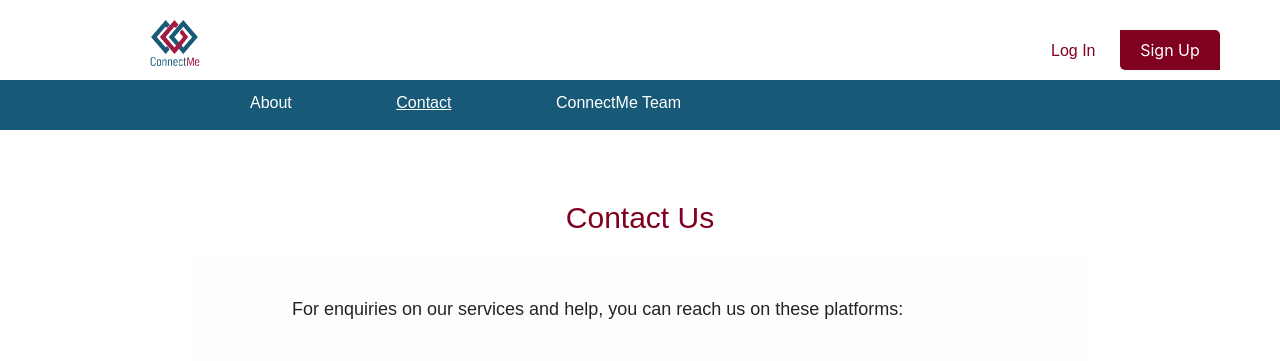
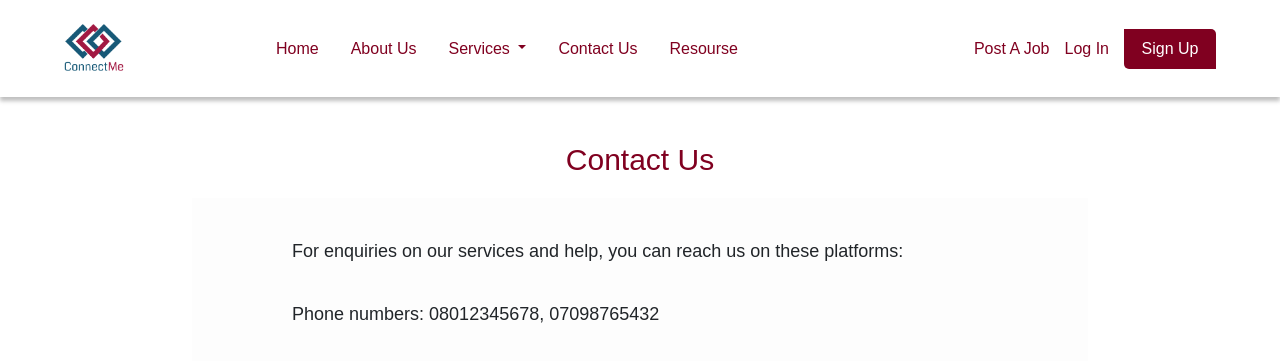
Before and after one commit to Mufasa4dev/connectME, a PHP site: page /contact.html in a window 1280 px wide. Shown: the top 361 px of the page. Run offline with PHP 8.4, Linux system fonts and the light colour scheme; some libraries are stand-ins or nearby versions.

Commit message:
i edited the navBar on the contact page

```diff
--- a/contact.html
+++ b/contact.html
@@ -12,21 +12,45 @@
 
 <body>
     <div id="container">
-        <section id="top">
-            <header>
-                <img src="images/connectME.png" width="100%" alt="connectMe logo">
-                <div id="div1"><a href="#">Log In</a>
-                    <button>Sign Up</button></div>
-            </header>
-        </section>
-        <section id="nav">
-            <div id="navbar">
-                <a href="aboutus.html">About</a>
-                <a style="text-decoration-line: underline;" href="contact.html">Contact</a>
-                <a href="aboutus.html">ConnectMe Team</a>
+        <nav class="navbar navbar-expand-lg navTop fixed-top ">
+            <a class="navbar-brand ml-5 mr-5 pt-3" href="index.html"><div class="logo"><img src="./images/connectME.png" alt=""></div></a>
+            <button class="navbar-toggler" type="button" data-toggle="collapse" data-target="#navbarSupportedContent" aria-controls="navbarSupportedContent" aria-expanded="false" aria-label="Toggle navigation">
+              <span class=""><img src="./images/icons/menuBarx.png" alt=""></span>
+            </button>
+
+            <div class="collapse navbar-collapse pl-5 ml-5" id="navbarSupportedContent" >
+              <ul class="navbar-nav mr-auto ">
+                <li class="nav-item mr-3">
+                  <a class="nav-link topLink" href="index.html">Home</a>
+                </li>
+                <li class="nav-item mr-3">
+                    <a class="nav-link topLink" href="aboutus.html">About Us</a>
+                  </li>
+                <li class="nav-item dropdown mr-3">
+                    <a class="nav-link dropdown-toggle topLink" href="#" id="navbarDropdown" role="button" data-toggle="dropdown" aria-haspopup="true" aria-expanded="false">
+                      Services
+                    </a>
+                    <div class="dropdown-menu" aria-labelledby="navbarDropdown">
+                      <a class="dropdown-item" href="#">Resume Help</a>
+                      <a class="dropdown-item" href="#">Training</a>
+                      <div class="dropdown-divider"></div>
+                      <a class="dropdown-item topLink" href="#">Career Advice</a>
+                    </div>
+                  </li>
+                <li class="nav-item mr-3">
+                  <a class="nav-link topLink" href="contact.html">Contact Us</a>
+                </li>
+
+                <li class="nav-item">
+                  <a class="nav-link disabled topLink" tabindex="-1" href="#" aria-disabled="true">Resourse</a>
+                </li>
+              </ul>
+                 <a href="" class="post"><div>Post A Job</div></a>
+                 <a href="login.html" class="login"><div>Log In</div></a>
+                 <a href=""><button class="logout mr-5">Sign Up</button></a>
             </div>
-        </section>
-        <section id="meet">
+          </nav>
+        <section id="meet" class="mt-5 pt-4">
             <div id="contain">
                 <h1>Contact Us</h1>
                 <div id="main">
@@ -77,9 +101,9 @@
                             <div class="col-sm">
                                 <div class="footernav2">
                                     <span>Who We Serve</span>
-                                    <a href="#">Job Seeker</a>
-                                    <a href="#">Employers</a>
-                                    <a href="#">Trainees</a>
+                                    <a href="login.html">Job Seeker</a>
+                                    <a href="login.html">Employers</a>
+                                    <a href="login.html">Trainees</a>
                                 </div>
                             </div>
                             <div class="col-sm">
--- a/css/contact.css
+++ b/css/contact.css
@@ -2,7 +2,50 @@
     margin: 0;
     padding: 0;
     box-sizing: border-box;
+    font-family: Arial;
 }
+
+/* START: NavBar */
+.navTop {
+    background: #FFFFFF;
+box-shadow: 0px 4px 4px rgba(0, 0, 0, 0.25);
+}
+.logo {
+    width: 60px;
+    height: 60px;
+}
+.logo img {
+    width: 100%;
+}
+.click {
+    display: flex;
+}
+.login {
+    margin-left: 15px !important;
+    margin-right: 15px !important;
+}
+.topLink {
+    color: #800020 !important;
+}
+.post {
+    color: #800020 !important;
+}
+.login {
+    color: #800020 !important;
+}
+.logout {
+    color: #ffffff !important;
+    background: #800020;
+    border-radius: 0px 5px;
+    width: 92px;
+    height: 40px;
+    border: none;
+}
+.navbar-toggler-icon {
+    background: #800020 !important;
+}
+/* END: NavBar */
+
 header{
     width: 100%;
     height: 70px;
```
